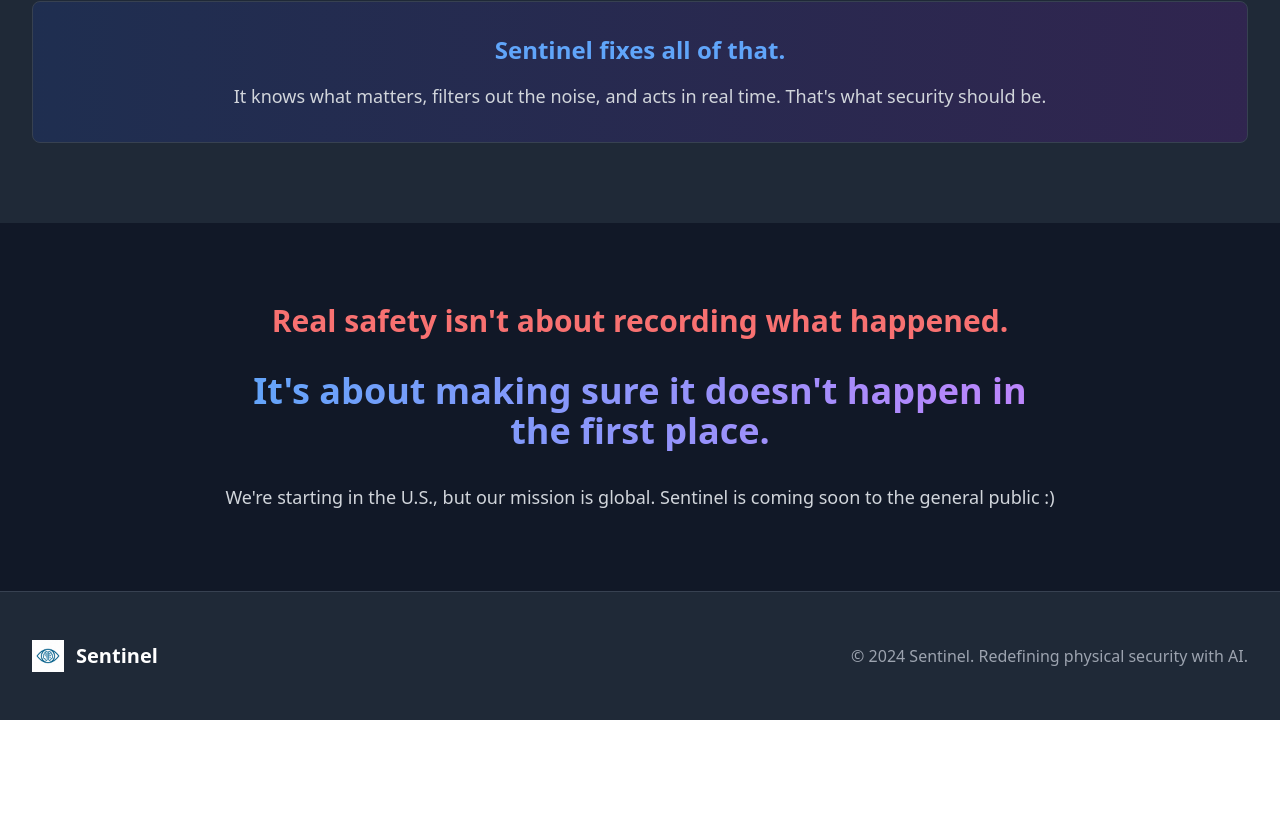
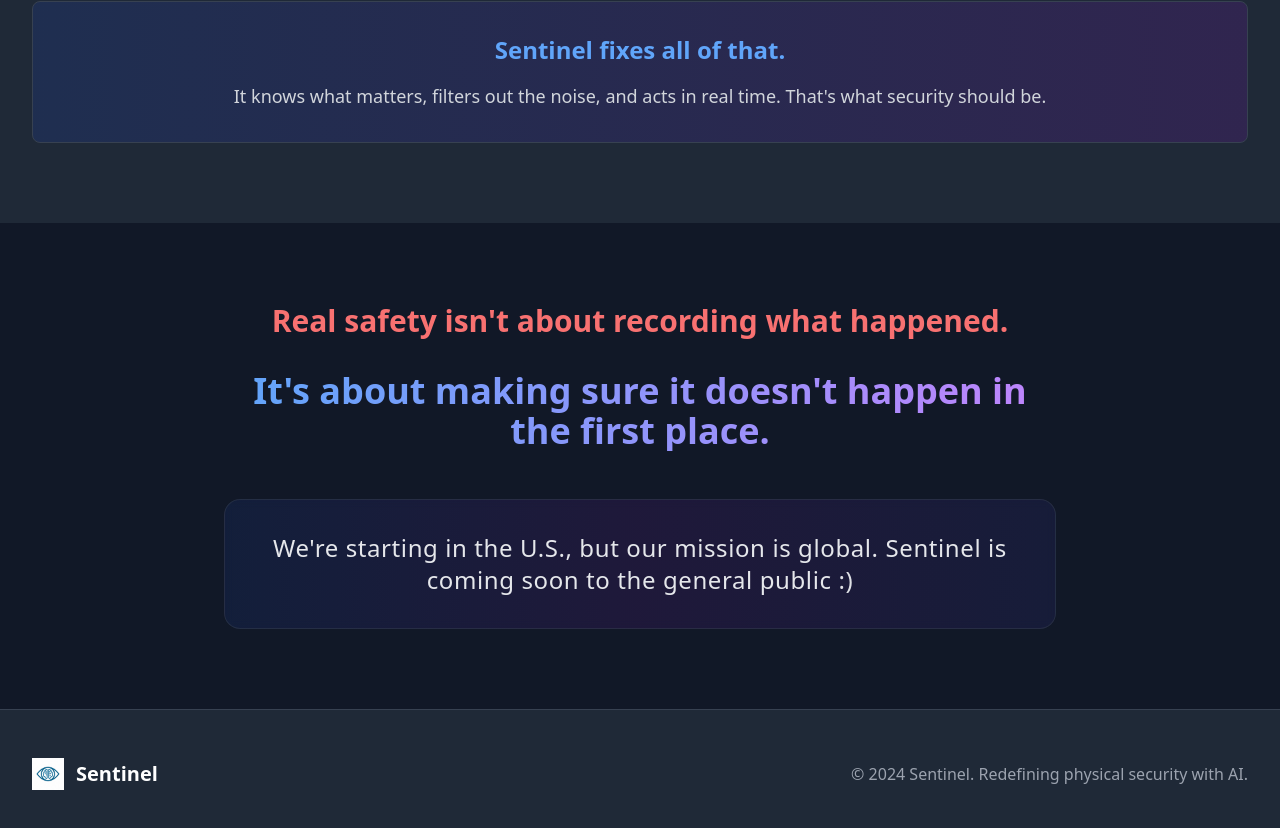
Before and after one commit to rnibhanupudi3/real-time-safety-ai, a React (Vite) app: page / in a window 1280 px wide. Shown: the part 1546-2374 px from the top of the page. Before the commit the page ends 2266 px from the top, so only its background shows below. Built offline with nearby package versions, Linux system fonts and the light colour scheme.

Commit message:
Refactor: Improve aesthetics of mission statement
Add styling to the mission statement for better presentation.

```diff
--- a/src/pages/Index.tsx
+++ b/src/pages/Index.tsx
@@ -147,9 +147,12 @@ const Index = () => {
           <p className="text-3xl md:text-4xl font-bold mb-8 bg-gradient-to-r from-blue-400 to-purple-400 bg-clip-text text-transparent">
             It's about making sure it doesn't happen in the first place.
           </p>
-          <p className="text-lg text-gray-300">
-            We're starting in the U.S., but our mission is global. Sentinel is coming soon to the general public :)
-          </p>
+          <div className="mt-12 p-8 bg-gradient-to-r from-blue-900/20 via-purple-900/20 to-indigo-900/20 rounded-2xl border border-gray-700/50 backdrop-blur-sm">
+            <p className="text-xl md:text-2xl text-gray-200 font-medium leading-relaxed tracking-wide">
+              We're starting in the U.S., but our mission is global. Sentinel is coming soon to the general public{" "}
+              <span className="inline-block animate-pulse text-2xl">:)</span>
+            </p>
+          </div>
         </div>
       </section>
 
```
